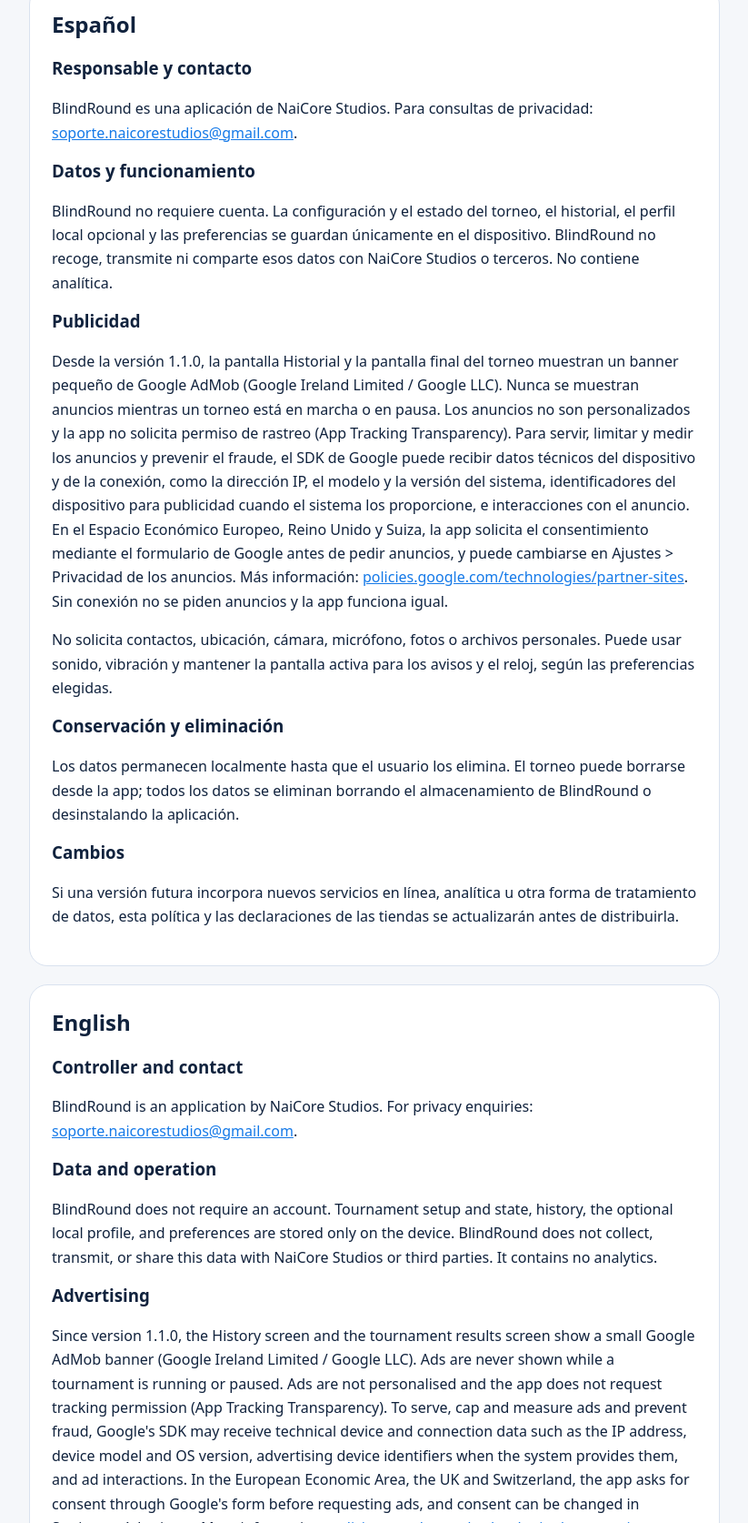
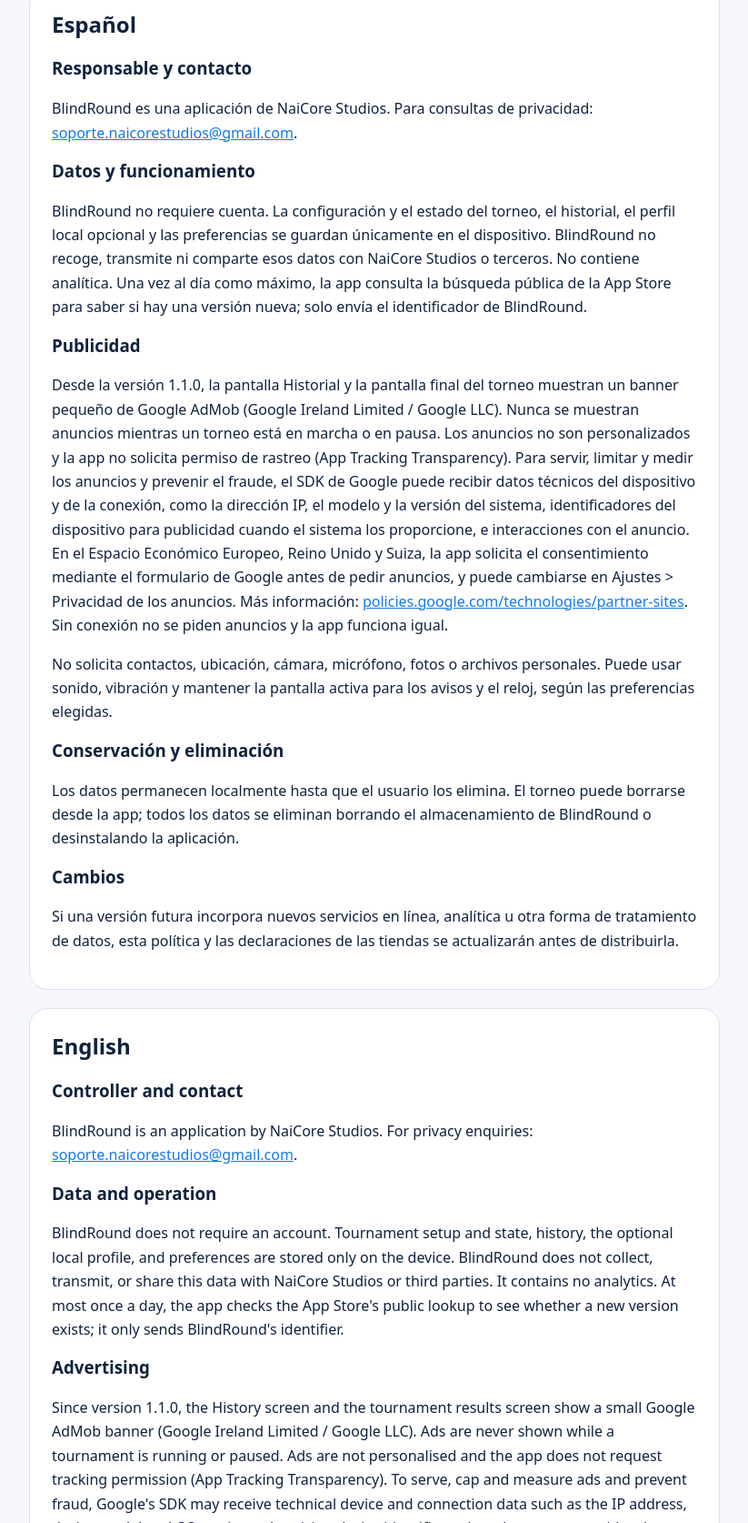
Before and after one commit to unaiif07-prog/blindround-privacy, a plain HTML site: page index.html in a window 1280 px wide. Shown: the part 295-1969 px from the top of the page at 91% size, without its empty margins (228-1051 px from the left). Drawn offline with Linux system fonts and the light colour scheme.

Commit message:
Aviso de versión nueva (consulta pública de la App Store)

```diff
--- a/index.html
+++ b/index.html
@@ -39,7 +39,7 @@
         <h3>Datos y funcionamiento</h3>
         <p>BlindRound no requiere cuenta. La configuración y el estado del torneo, el historial, el perfil local
           opcional y las preferencias se guardan únicamente en el dispositivo. BlindRound no recoge, transmite ni
-          comparte esos datos con NaiCore Studios o terceros. No contiene analítica.</p>
+          comparte esos datos con NaiCore Studios o terceros. No contiene analítica. Una vez al día como máximo, la app consulta la búsqueda pública de la App Store para saber si hay una versión nueva; solo envía el identificador de BlindRound.</p>
         <h3>Publicidad</h3>
         <p>Desde la versión 1.1.0, la pantalla Historial y la pantalla final del torneo muestran un banner pequeño de
 Google AdMob (Google Ireland Limited / Google LLC). Nunca se muestran anuncios mientras un torneo está en marcha o
@@ -67,7 +67,7 @@ pedir anuncios, y puede cambiarse en Ajustes > Privacidad de los anuncios. Más
         <h3>Data and operation</h3>
         <p>BlindRound does not require an account. Tournament setup and state, history, the optional local profile,
           and preferences are stored only on the device. BlindRound does not collect, transmit, or share this data
-          with NaiCore Studios or third parties. It contains no analytics.</p>
+          with NaiCore Studios or third parties. It contains no analytics. At most once a day, the app checks the App Store's public lookup to see whether a new version exists; it only sends BlindRound's identifier.</p>
         <h3>Advertising</h3>
         <p>Since version 1.1.0, the History screen and the tournament results screen show a small Google AdMob banner
 (Google Ireland Limited / Google LLC). Ads are never shown while a tournament is running or paused. Ads are not
```
